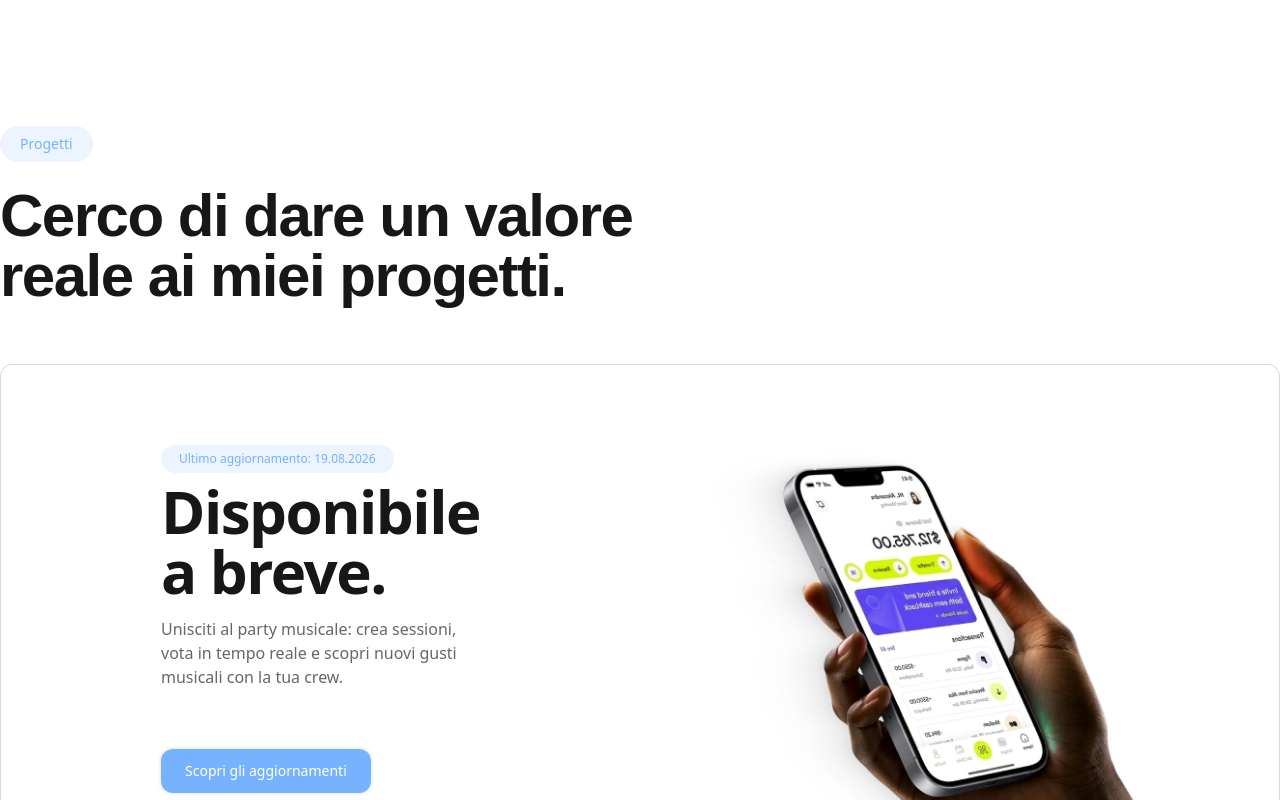
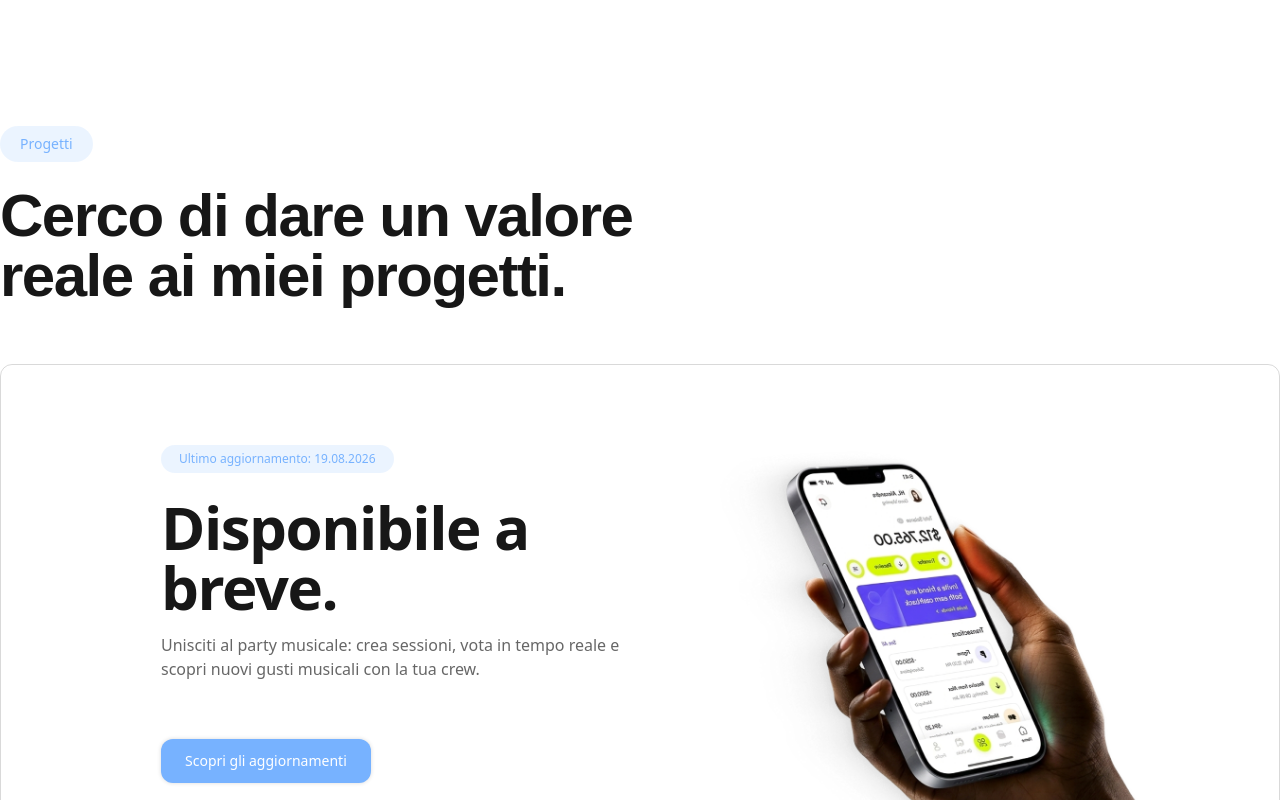
Before and after one commit to nicolocamassa/portfolio, a Next.js app: page / in a window 1280 px wide. Shown: the part 1080-1880 px from the top of the page. Built offline with nearby package versions, Linux system fonts and the light colour scheme; a web font is replaced by a local one.

Commit message:
refactor: clean up projects section and card

```diff
--- a/app/components/layout/Stack.tsx
+++ b/app/components/layout/Stack.tsx
@@ -4,8 +4,6 @@ type StackProps = React.PropsWithChildren<{
     className?: string;
     direction?: "flex-row" | "flex-col";
     gap?: "xs" | "sm" | "md" | "lg" | "xl";
-    align?: "items-start" | "items-center" | "items-end";
-    textAlign?: "text-left" | "text-center" | "text-right"
 }>
 
 const gaps = {
@@ -21,11 +19,9 @@ export default function Stack({
     className,
     gap = "md",
     direction = "flex-col",
-    align = "items-start",
-    textAlign = "text-left"
 }: StackProps){
     return (
-        <div className={[className, gaps[gap], direction, align, textAlign, "flex w-full"].join(" ")}>
+        <div className={[className, gaps[gap], direction, "flex w-full"].join(" ")}>
             { children }
         </div>
     )
--- a/app/components/layout/header.tsx
+++ b/app/components/layout/header.tsx
@@ -7,8 +7,8 @@ export default function Header() {
       <div
         className="
           pointer-events-none absolute inset-0 h-[200%]
-          backdrop-blur-[16px]
-          [mask-image:linear-gradient(to_bottom,black_0%_50%,transparent_50%_100%)]
+          backdrop-blur-lg
+          mask-[linear-gradient(to_bottom,black_0%_50%,transparent_50%_100%)]
         "
       />
 
--- a/app/components/sections/AboutSection.tsx
+++ b/app/components/sections/AboutSection.tsx
@@ -21,7 +21,7 @@ export default function AboutSection() {
 
           {/* Right text (right column) */}
           <div className="md:col-span-5 md:row-span-2 md:row-start-1">
-            <p className="text-base sm:text-lg text-[var(--text-secondary)]">
+            <p className="text-base sm:text-lg text-(--text-secondary)">
               Lavoro unendo UX, UI e sviluppo, così da garantire coerenza tra idea, design e prodotto
               finale. Il risultato è un sito solido, usabile e pronto a crescere nel tempo.
             </p>
@@ -30,7 +30,7 @@ export default function AboutSection() {
               Un buon risultato nasce sempre da un buon processo.
             </h3>
 
-            <p className="text-sm sm:text-base text-[var(--text-secondary)] leading-relaxed max-w-prose">
+            <p className="text-sm sm:text-base text-(--text-secondary) leading-relaxed max-w-prose">
               Ogni progetto che realizzo parte dall’ascolto e si sviluppa attraverso fasi precise.
               Non mi limito a “disegnare belle interfacce”, ma progetto esperienze digitali pensate
               per funzionare davvero: chiare, accessibili e orientate agli obiettivi dell’utente e
--- a/app/components/sections/HeroSection.tsx
+++ b/app/components/sections/HeroSection.tsx
@@ -9,10 +9,10 @@ export default function HeroSection() {
   return (
     <Section>
       <Container>
-        <Stack gap="sm" align="items-center" textAlign="text-center">
+        <Stack gap="sm" className="items-center text-center">
           <Badge size="md" type="normal">Full-Stack Web Developer</Badge>
 
-          <Stack gap="xs" align="items-center" textAlign="text-center">
+          <Stack gap="xs" className="items-center text-center">
              <h1
               className="
                 w-full
@@ -25,18 +25,18 @@ export default function HeroSection() {
                   Gorem ipsum dolor sit amet, consectetur
             </h1>
 
-            <Stack gap="xl" align="items-center" textAlign="text-center">
+            <Stack gap="xl" className="items-center text-center">
                 <p className="
                   max-w-9/10
                   text-base sm:text-md md:text-xl
-                  text-[var(--text-secondary)]
+                  text-(--text-secondary)
                   text-pretty">
                     Jorem ipsum dolor sit amet, consectetur adipiscing elit. Nunc
                     vulputate libero et velit interdum.
                 </p>
 
-                <Stack gap="xs" direction="flex-col" align="items-center"
-                  className="sm:flex-row sm:gap-2 justify-center">
+                <Stack gap="xs" direction="flex-col"
+                  className="sm:flex-row sm:gap-2 justify-center items-center">
                     <Button color="black" size="md">
                       Vedi i progetti
                     </Button>
--- a/app/components/sections/ProjectSection.tsx
+++ b/app/components/sections/ProjectSection.tsx
@@ -11,7 +11,7 @@ export default function ProjectSection() {
       <Container className="px-4 sm:px-6">
 
         {/* Heading */}
-          <Stack gap="sm">
+          <Stack gap="sm" className="items-start">
             <Badge size="md">Progetti</Badge>
 
             <Stack gap="xl">
@@ -23,7 +23,6 @@ export default function ProjectSection() {
               <ProjectCard></ProjectCard>
             </Stack>
           </Stack>
-
       </Container>
     </Section>
   );
--- a/app/components/ui/HeroBanner.tsx
+++ b/app/components/ui/HeroBanner.tsx
@@ -15,7 +15,7 @@ export default function HeroBanner() {
         rounded-2xl bg-white
         flex flex-col md:flex-row
         divide-y md:divide-y-0 md:divide-x
-        divide-[var(--border-default)]
+        divide-(--border-default)
         shadow-[0_-8px_24px_-12px_rgba(0,0,0,0.15)]
         overflow-hidden
       "
@@ -64,7 +64,7 @@ export function ContentBanner({ children, className }: Content) {
         px-14 py-15 sm:px-10 sm:py-10 lg:px-18 lg:py-12
         flex flex-col items-center text-center gap-2
         [&_h2]:font-black [&_h2]:text-lg sm:[&_h2]:text-xl
-        [&_article]:text-sm [&_article]:text-[var(--text-secondary)] sm:[&_article]:text-base text-pretty
+        [&_article]:text-sm [&_article]:text-(--text-secondary) sm:[&_article]:text-base text-pretty
         ${className ?? ""}
       `}
     >
--- a/app/components/ui/Logo.tsx
+++ b/app/components/ui/Logo.tsx
@@ -20,7 +20,7 @@ export function Logo() {
 export function LogoText() {
   return (
     <a className="cursor-pointer flex items-center justify-center gap-2" href="/">
-      <div className="bg-[var(--foreground)] rounded-xl w-9 h-9 flex items-center justify-center">
+      <div className="bg-foreground rounded-xl w-9 h-9 flex items-center justify-center">
         <Logo></Logo>
       </div>
       <span className="md:text-lg text-md font-semibold font-sans">Portfolio</span>
--- a/app/components/ui/ProjectCard.tsx
+++ b/app/components/ui/ProjectCard.tsx
@@ -1,53 +1,56 @@
 import { ArrowUpRight } from "lucide-react";
 import Badge from "./Badge";
 import Button from "./Buttons";
+import Stack from "../layout/Stack";
 
 
 export default function ProjectCard() {
   return (
-    <>
+    /* Gap nome app */
+    <Stack gap="xs">
       <div
-      className="
-        w-full
-        project-container
-        relative overflow-hidden
-        rounded-xl border border-[var(--border-default)]
+        className="relative overflow-hidden
+          rounded-xl border border-(--border-default)
           xl:py-20 xl:px-40
           lg:py-20 lg:px-30
           md:py-20 md:px-20
           py-15 px-10
-        flex flex-col md:flex-row md:items-stretch
-        gap-8
-      "
-    >
-      {/* Left */}
-      <div className="left w-full md:w-1/2 lg:w-1/3 flex flex-col items-center justify-center text-center md:items-start md:text-left">
+          md:flex-row md:items-stretch">
+
+        {/* Left Container + gap badge */}
+        <Stack gap="sm" className="max-w-full md:max-w-1/2 items-center md:items-start">
           <Badge size="sm">Ultimo aggiornamento: 19.08.2026</Badge>
 
-        <h3 className="mt-2 font-semibold tracking-tight text-4xl sm:text-4xl md:text-5xl lg:text-6xl">
+          {/* Gap dei testi */}
+          <Stack gap="xs" className="items-center text-center md:items-start md:text-start">
+            <h3 className="font-semibold tracking-tight text-4xl sm:text-4xl md:text-5xl lg:text-6xl">
               Disponibile a breve.
             </h3>
 
-        <article className="mt-4 text-sm sm:text-base text-[var(--text-secondary)] max-w-prose">
+            {/* Gap paragrafo e CTA */}
+            <Stack gap="xl" className="items-center md:items-start">
+              <article className="text-sm sm:text-base text-(--text-secondary) max-w-prose">
                 Unisciti al party musicale: crea sessioni, vota in tempo reale e scopri nuovi gusti
                 musicali con la tua crew.
               </article>
 
-        <Button color="cta" size="sm" className="mt-10 md:mt-15">
+              <Button color="cta" size="sm">
                 Scopri gli aggiornamenti
               </Button>
-      </div>
+            </Stack>
+          </Stack>
+        </Stack>
 
         {/* Mobile only image */}
-      <div className="right w-full md:hidden">
-        <div className="mx-auto mt-8 -mb-15 max-w-sm sm:max-w-md">
+        <Stack className="right w-full md:hidden">
+          <div className="-mb-15 mt-10">
             <img
               src="/images/Project.png"
               alt=""
               className="w-full h-auto object-contain"
             />
           </div>
-      </div>
+        </Stack>
 
         {/* Tablet + Desktop image */}
         <div className="right hidden md:block absolute right-6 lg:right-10 bottom-0 h-[85%] w-[48%] lg:w-[45%] pointer-events-none">
@@ -59,10 +62,10 @@ export default function ProjectCard() {
         </div>
       </div>
 
+      {/* Titolo App */}
       <div className="flex mt-2 items-center gap-1">
         <span className="text-2xl font-semibold">Demo App</span><ArrowUpRight />
       </div>
-
-    </>
+    </Stack>
   );
 }
--- a/app/globals.css
+++ b/app/globals.css
@@ -1,12 +1,12 @@
 @import "tailwindcss";
 
 :root {
-  /* *SECTIONS */
+  /* *SECTIONS MARGIN Y*/
   --section-sm: 40px;
   --section-md: 80px;
   --section-lg: 100px;
 
-  /* *STACK */
+  /* *STACK GAP */
   --space-xs: 16px;
   --space-sm: 24px;
   --space-md: 32px;
```
Lines whose indentation alone changed are shown as unchanged.
